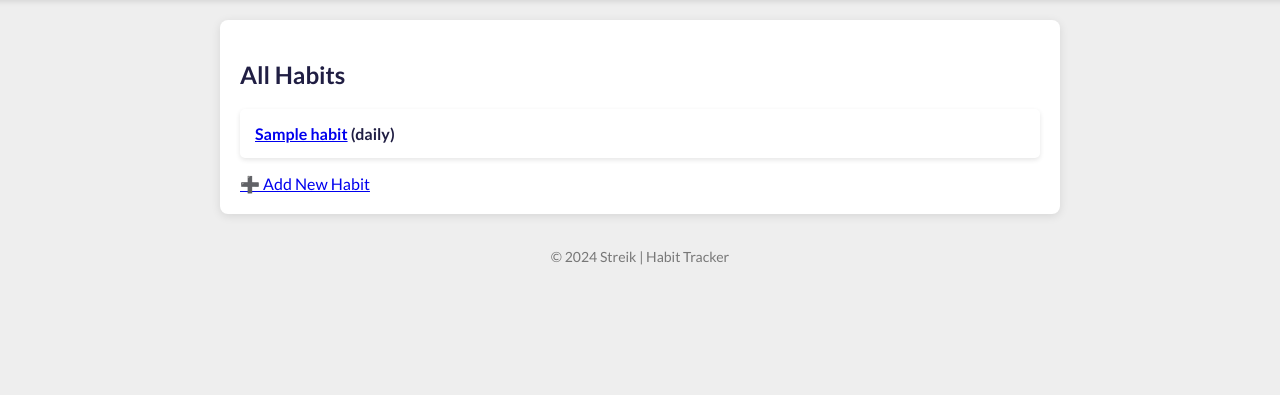
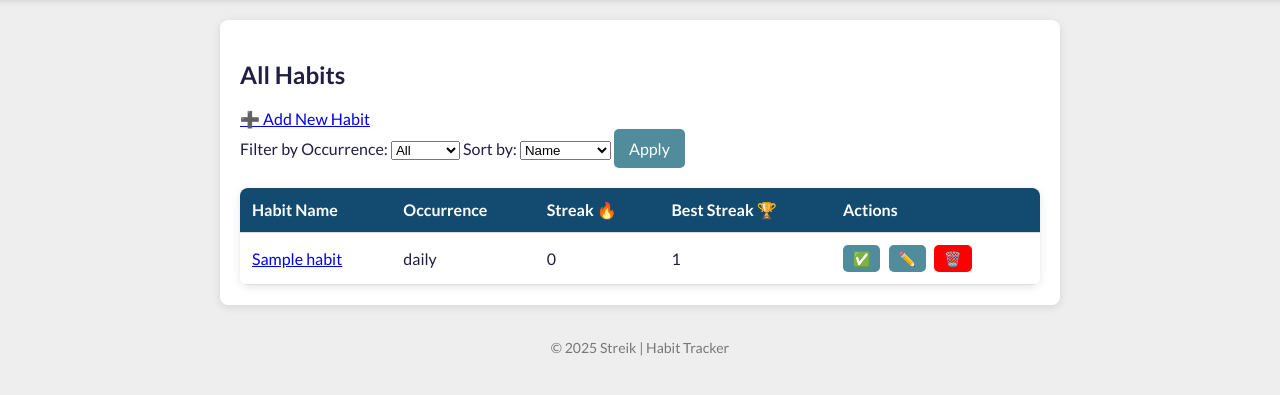
Before and after one commit to dmoonmake/Streik, a Django app: page /habits/ in a window 1280 px wide. Shown: the part 141-536 px from the top of the page. Run offline with Django 5.2, Linux system fonts and the light colour scheme; tables that the repository leaves empty hold one stand-in row (values such as "Sample post").

Commit message:
Add sorting, filtering and best streak calculation

```diff
--- a/habits/models.py
+++ b/habits/models.py
@@ -22,9 +22,39 @@ class Habit(models.Model):
         default="daily"  # Default to daily occurrence
     )
     habit_created_on = models.DateTimeField(auto_now_add=True)  # Auto set when habit is created
+    habit_best_streak = models.IntegerField(default=0)
 
     def __str__(self):
         return f"{self.habit_name} ({self.habit_occurrence})"
+
+    def get_current_streak(self):
+        """
+        Calculates the current streak of consecutive habit completions.
+        """
+        completions = self.completions.order_by("-completion_date")
+
+        if not completions.exists():
+            return 0  # No completions, streak is 0
+
+        streak = 0
+        today = date.today()
+
+        for i, completion in enumerate(completions):
+            if i == 0 and completion.completion_date == today:
+                streak += 1
+            elif i > 0:
+                expected_date = completions[i - 1].completion_date - timedelta(days=1)
+                if completion.completion_date == expected_date:
+                    streak += 1
+                else:
+                    break  # Streak ends if there is a gap
+
+        # Update best streak if the current streak is higher
+        if streak > self.habit_best_streak:
+            self.habit_best_streak = streak
+            self.save()
+
+        return streak
 
 
 class Completion(models.Model):
--- a/habits/static/habits/style.css
+++ b/habits/static/habits/style.css
@@ -88,3 +88,41 @@ footer {
   color: #777;
   font-size: 14px;
 }
+
+/* === Table Styles === */
+table {
+  width: 100%;
+  max-width: 800px;
+  border-collapse: collapse;
+  margin-top: 20px;
+  background: white;
+  box-shadow: 0 2px 10px rgba(0, 0, 0, 0.1);
+  border-radius: 8px;
+  overflow: hidden;
+}
+
+thead {
+  background: #134B70; /* Deep Blue */
+  color: white;
+}
+
+th, td {
+  padding: 12px;
+  text-align: left;
+  border-bottom: 1px solid #ddd;
+}
+
+tbody tr:hover {
+  background: #f9f9f9;
+}
+
+/* === Button Styles Inside Table === */
+td button {
+  font-size: 14px;
+  padding: 5px 10px;
+  margin-right: 5px;
+}
+
+td form {
+  display: inline;
+}
--- a/habits/templates/base.html
+++ b/habits/templates/base.html
@@ -27,7 +27,7 @@
     </main>
 
     <footer>
-        <p>&copy; 2024 Streik | Habit Tracker</p>
+        <p>&copy; 2025 Streik | Habit Tracker</p>
     </footer>
 </body>
 </html>
--- a/habits/templates/habits/habit_list.html
+++ b/habits/templates/habits/habit_list.html
@@ -2,7 +2,69 @@
 
 {% block content %}
 <h2>All Habits</h2>
-<ul>
+<a href="{% url 'create_habit' %}">➕ Add New Habit</a>
+
+<!-- Sorting & Filtering Form -->
+<form method="GET">
+    <label for="filter">Filter by Occurrence:</label>
+    <select name="filter_by" id="filter">
+        <option value="all" {% if filter_by == "all" %}selected{% endif %}>All</option>
+        <option value="daily" {% if filter_by == "daily" %}selected{% endif %}>Daily</option>
+        <option value="weekly" {% if filter_by == "weekly" %}selected{% endif %}>Weekly</option>
+        <option value="monthly" {% if filter_by == "monthly" %}selected{% endif %}>Monthly</option>
+    </select>
+
+    <label for="sort">Sort by:</label>
+    <select name="sort_by" id="sort">
+        <option value="habit_name" {% if sort_by == "habit_name" %}selected{% endif %}>Name</option>
+        <option value="streak" {% if sort_by == "streak" %}selected{% endif %}>Streak</option>
+        <option value="habit_occurrence" {% if sort_by == "habit_occurrence" %}selected{% endif %}>Occurrence</option>
+    </select>
+
+    <button type="submit">Apply</button>
+</form>
+
+<!-- Habit Table -->
+<table>
+    <thead>
+        <tr>
+            <th>Habit Name</th>
+            <th>Occurrence</th>
+            <th>Streak 🔥</th>
+            <th>Best Streak 🏆</th>
+            <th>Actions</th>
+        </tr>
+    </thead>
+    <tbody>
+        {% for habit in habits %}
+        <tr>
+            <td><a href="{% url 'habit_detail' habit.habit_id %}">{{ habit.habit_name }}</a></td>
+            <td>{{ habit.habit_occurrence }}</td>
+            <td>{{ habit.get_current_streak }}</td>
+            <td>{{ habit.habit_best_streak }}</td>
+            <td>
+                <!-- Complete Button -->
+                <form action="{% url 'mark_completed' habit.habit_id %}" method="POST" style="display:inline;">
+                    {% csrf_token %}
+                    <button type="submit">✅</button>
+                </form>
+
+                <!-- Edit Button -->
+                <a href="{% url 'edit_habit' habit.habit_id %}"><button>✏️</button></a>
+
+                <!-- Delete Button -->
+                <a href="{% url 'delete_habit' habit.habit_id %}"><button style="background-color: red;">🗑️</button></a>
+            </td>
+        </tr>
+        {% empty %}
+        <tr>
+            <td colspan="3">No habits found.</td>
+        </tr>
+        {% endfor %}
+    </tbody>
+</table>
+
+<!-- <ul>
     {% for habit in habits %}
         <li>
             <a href="{% url 'habit_detail' habit.habit_id %}">{{ habit.habit_name }}</a>
@@ -11,6 +73,6 @@
     {% empty %}
         <p>No habits found.</p>
     {% endfor %}
-</ul>
-<a href="{% url 'create_habit' %}">➕ Add New Habit</a>
+</ul> -->
+
 {% endblock %}
--- a/habits/views.py
+++ b/habits/views.py
@@ -75,3 +75,28 @@ def delete_habit(request, habit_id):
         return redirect("habit_list")
 
     return render(request, "habits/delete_habit.html", {"habit": habit})
+
+def habit_list(request):
+    """
+    Display a list of all habits with sorting and filtering options.
+    """
+    sort_by = request.GET.get("sort_by", "habit_name")  # Default: sort by name
+    filter_by = request.GET.get("filter_by", "all")  # Default: show all
+
+    habits = Habit.objects.all()
+
+    # Apply filtering based on occurrence
+    if filter_by in ["daily", "weekly", "monthly"]:
+        habits = habits.filter(habit_occurrence=filter_by)
+
+    # Apply sorting
+    if sort_by == "streak":
+        habits = sorted(habits, key=lambda h: h.get_current_streak(), reverse=True)
+    else:
+        habits = habits.order_by(sort_by)
+
+    return render(request, "habits/habit_list.html", {
+        "habits": habits,
+        "sort_by": sort_by,
+        "filter_by": filter_by
+    })
--- /dev/null
+++ b/pytest.ini
@@ -0,0 +1,3 @@
+[pytest]
+DJANGO_SETTINGS_MODULE = streik.settings
+python_files = tests.py test_*.py *_tests.py
```
Also changed, not shown: habits/templates/habits/habit_detail.html (+5 -2 lines), habits/migrations/0002_habit_habit_best_streak.py (added).
